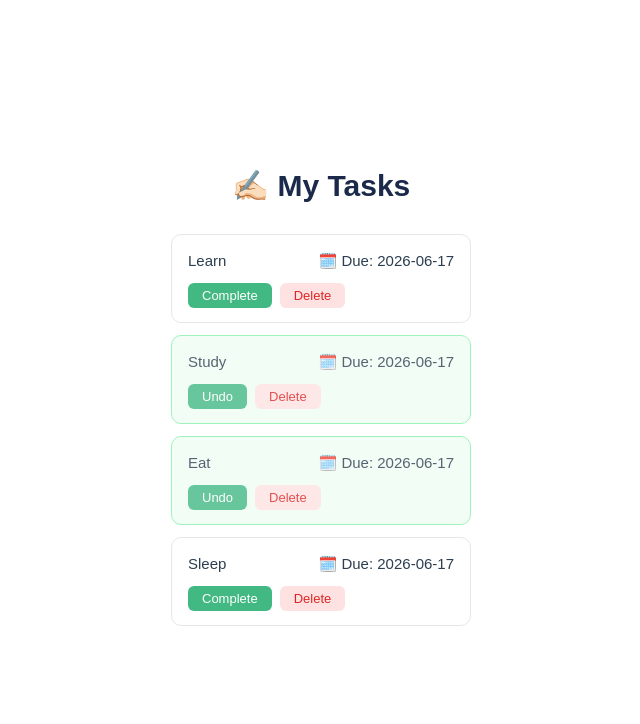
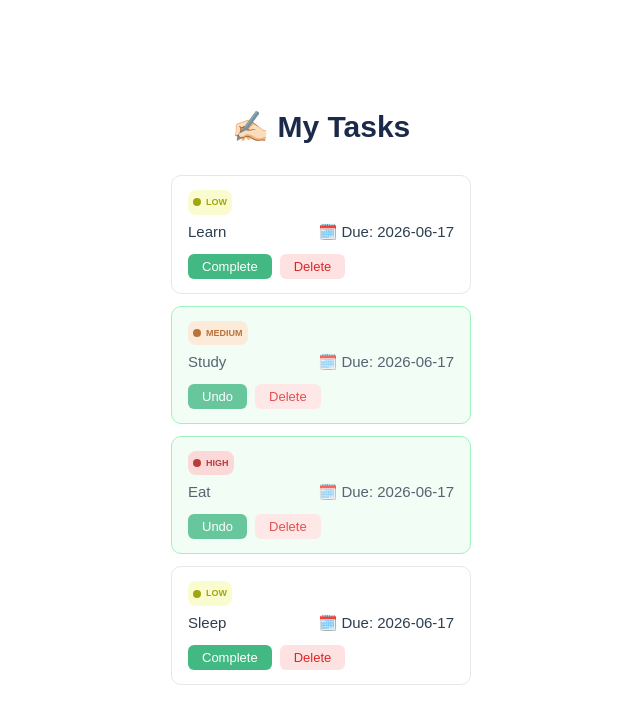
Before and after one commit to sisonjcs/SISON_JANELLE_CASSANDRA_FRONTEND, a Vue app: page / in a window 1280 px wide. Shown: the top 724 px of the page, without its empty margins (319-959 px from the left). Built offline with nearby package versions, Linux system fonts and the light colour scheme; the HTML template or start-up script is replaced by a standard one.

Commit message:
feat: added priority badge

```diff
--- a/src/SISON_JANELLE_CASSANDRA_FRONTEND/TaskCard.vue
+++ b/src/SISON_JANELLE_CASSANDRA_FRONTEND/TaskCard.vue
@@ -79,6 +79,10 @@ const emit = defineEmits(['complete', 'delete'])
   <!-- TODO 4: Wrap everything in a div with class "task-card"
                Add :class="{ completed: task.done }" to the wrapper div -->
   <div class="task-card" :class="{ completed: task.done }">
+    <div class="priority-badge" :class="props.task.priority">
+      <div :class="`${props.task.priority}-circle`"/>
+      {{ props.task.priority }}
+    </div>
 
     <div class="task-header">
       <!-- TODO 5: Display the task name -->
@@ -124,6 +128,57 @@ const emit = defineEmits(['complete', 'delete'])
   border-color: #86efac;
   opacity: 0.8;
 }
+
+.priority-badge {
+  display: flex;
+  justify-content: center;
+  align-items: center;
+  font-weight: bold;
+  text-transform: uppercase;
+  font-size: 9px;
+  border-radius: 8px;
+  max-width: fit-content;
+  padding: 5px;
+  margin-bottom: 5px;
+  gap: 5px;
+}
+
+.low {
+  background: #FAFCCF;
+  color: #9FA70C;
+}
+
+.medium {
+  background: #FCE7CF;
+  color: #A74F0C;
+}
+
+.high {
+  background: #FCCFCF;
+  color: #A70C0C;
+}
+
+.low-circle {
+  background: #9FA70C;
+  width: 8px;
+  height: 8px;
+  border-radius: 50%;
+}
+
+.medium-circle {
+  background: #A74F0C;
+  width: 8px;
+  height: 8px;
+  border-radius: 50%;
+}
+
+.high-circle {
+  background: #A70C0C;
+  width: 8px;
+  height: 8px;
+  border-radius: 50%;
+}
+
 .task-header {
   display: flex;
   justify-content: space-between;
--- a/src/SISON_JANELLE_CASSANDRA_FRONTEND/TaskListView.vue
+++ b/src/SISON_JANELLE_CASSANDRA_FRONTEND/TaskListView.vue
@@ -11,10 +11,10 @@ import TaskCard from './TaskCard.vue'
 // TODO 1: Create a ref() tasks array with at least 3 sample tasks
 // Each task: { id, name, done, dueDate }
 const tasks = ref([
-  {id: 1, name: 'Learn', done: false, dueDate: '2026-06-17'},
-  {id: 2, name: 'Study', done: true, dueDate: '2026-06-17'},
-  {id: 3, name: 'Eat', done: true, dueDate: '2026-06-17'},
-  {id: 4, name: 'Sleep', done: false, dueDate: '2026-06-17'},
+  {id: 1, name: 'Learn', done: false, dueDate: '2026-06-17', priority: 'low'},
+  {id: 2, name: 'Study', done: true, dueDate: '2026-06-17', priority: 'medium'},
+  {id: 3, name: 'Eat', done: true, dueDate: '2026-06-17', priority: 'high'},
+  {id: 4, name: 'Sleep', done: false, dueDate: '2026-06-17', priority: 'low'},
 ])
 
 // TODO 2: Write handleComplete(id) — toggle the done state of the task with this id
```
